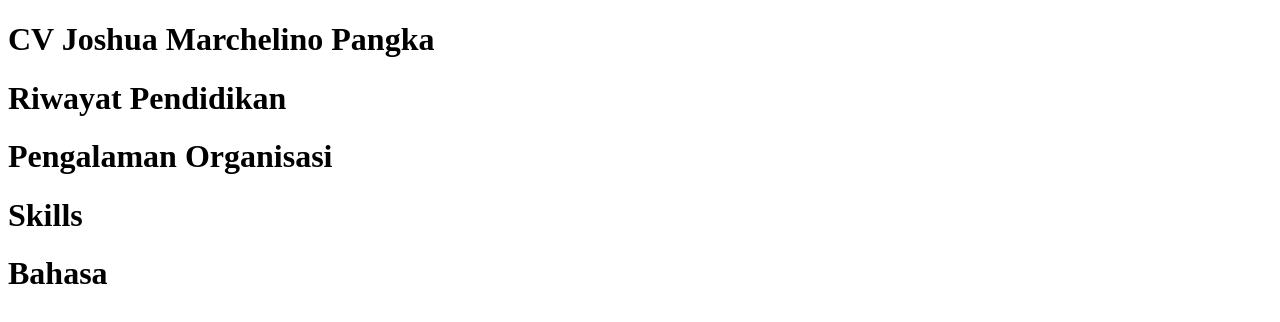
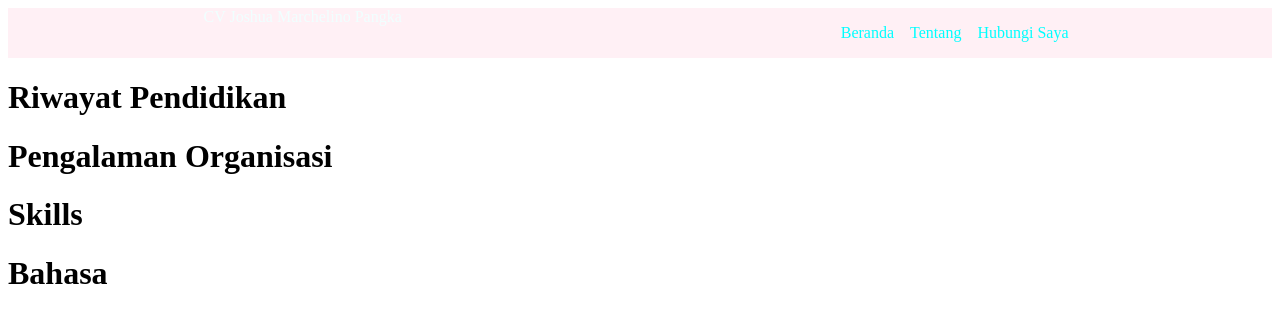
Before and after one commit to jojosshhhh/jojosshhhh.github.io, a plain HTML site: page index.html in a window 1280 px wide. Drawn offline with Linux system fonts and the light colour scheme.

Commit message:
Add files via upload

```diff
--- a/index.html
+++ b/index.html
@@ -8,7 +8,14 @@
 </head>
 <body>
     <header>
-        <h1>CV Joshua Marchelino Pangka</h1>
+        <nav>
+            <div class="logo">CV Joshua Marchelino Pangka</div>
+            <ul>
+                <li><a href="#">Beranda</a></li>
+                <li><a href="#">Tentang</a></li>
+                <li><a href="#">Hubungi Saya</a></li>
+            </ul>
+        </nav>
     </header>
     <main>
         <h1>Riwayat Pendidikan</h1>
--- a/style.css
+++ b/style.css
@@ -0,0 +1,30 @@
+nav {
+    display: flex;
+    flex-direction: row;
+    background-color: lavenderblush;
+    color: azure;
+    justify-content: space-around;
+    align-content: center;
+
+}
+nav ul {
+    display: flex;
+    flex-direction: row;
+    list-style: none;
+}
+nav a {
+    margin-left: 0.5rem;
+    margin-right: 0.5rem;
+    text-decoration: none;
+    color: aqua;
+}
+
+nav a:hover {
+    color: brown;
+    text-decoration: underline;
+}
+
+nav. logo{
+    font-weight: bold;
+    font-size: 1.5rem;
+}
```
